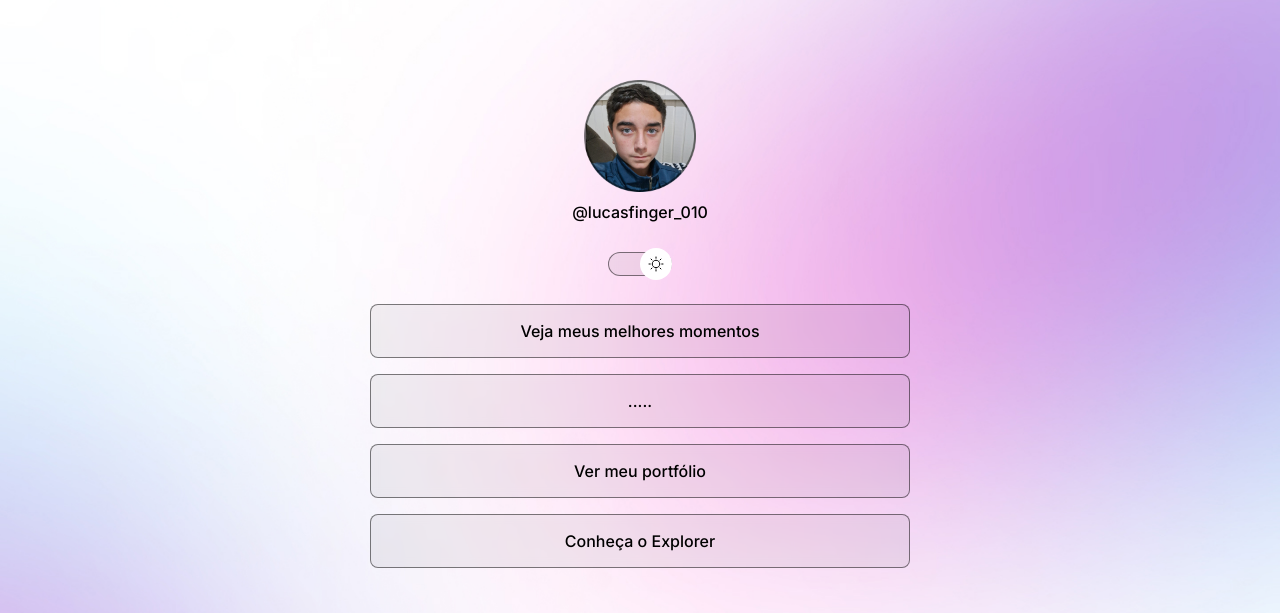
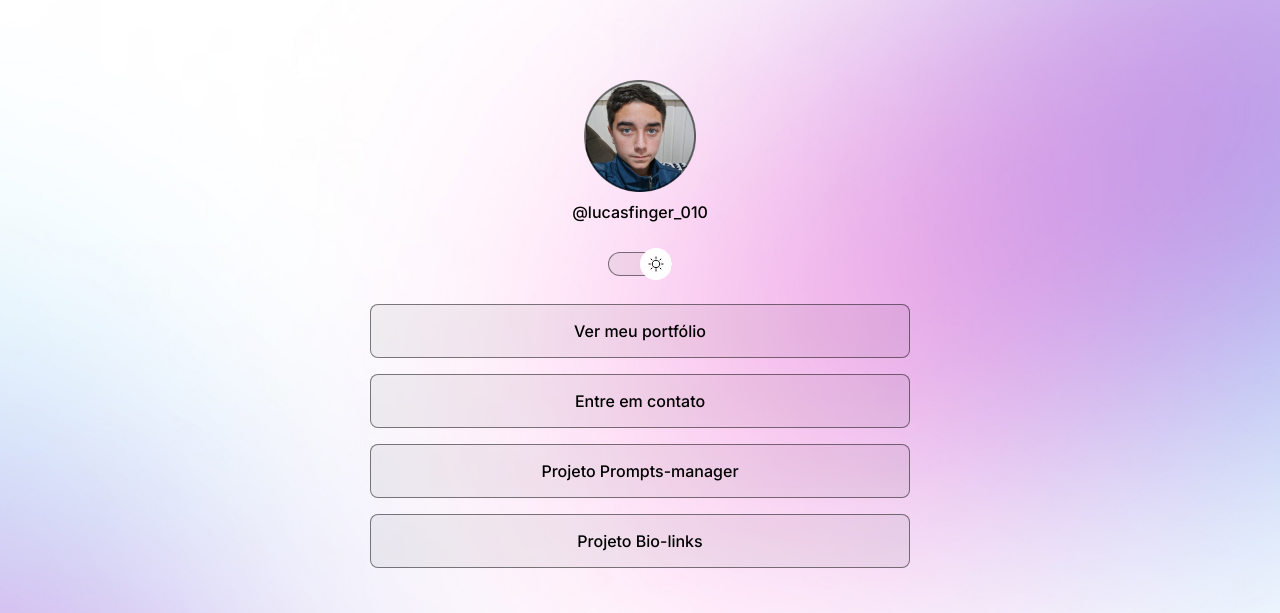
Before and after one commit to lucaslauerlauer-create/Bio-links, a plain HTML site: page index.html in a window 1280 px wide. Shown: the top 613 px of the page. Drawn offline with nearby package versions, Linux system fonts and the light colour scheme.

Commit message:
Link updates

```diff
--- a/index.html
+++ b/index.html
@@ -16,7 +16,7 @@
   <body>
     <div id="container">
       <div id="profile">
-        <img src="assets/Avatar.png" alt="Foto de Mayk Brito." />
+        <img src="assets/Avatar.png" alt="Foto de Lucas." />
         <p>@lucasfinger_010</p>
       </div>
       <div id="switch" onclick="toggleMode()">
@@ -25,22 +25,32 @@
       </div>
       <ul>
         <li>
-          <a href="#">Veja meus melhores momentos</a>
-        </li>
-
-        <li>
-          <a href="#">.....</a>
-        </li>
-
-        <li>
-          <a href="https://github.com/lucaslauerlauer-create"
+          <a href="https://github.com/lucaslauerlauer-create " target="_blank"
             >Ver meu portfólio</a
           >
         </li>
 
         <li>
-          <a href="https://rocketseat.com.br/explorer" target="_blank"
-            >Conheça o Explorer</a
+          <a
+            href="https://wa.me/5551995523800
+"
+            target="_blank"
+            >Entre em contato</a
+          >
+        </li>
+        <li>
+          <a
+            href="https://lucaslauerlauer-create.github.io/Prompts-manager/"
+            target="_blank"
+            >Projeto Prompts-manager</a
+          >
+        </li>
+
+        <li>
+          <a
+            href="https://lucaslauerlauer-create.github.io/Bio-links"
+            target="_blank"
+            >Projeto Bio-links</a
           >
         </li>
       </ul>
```
